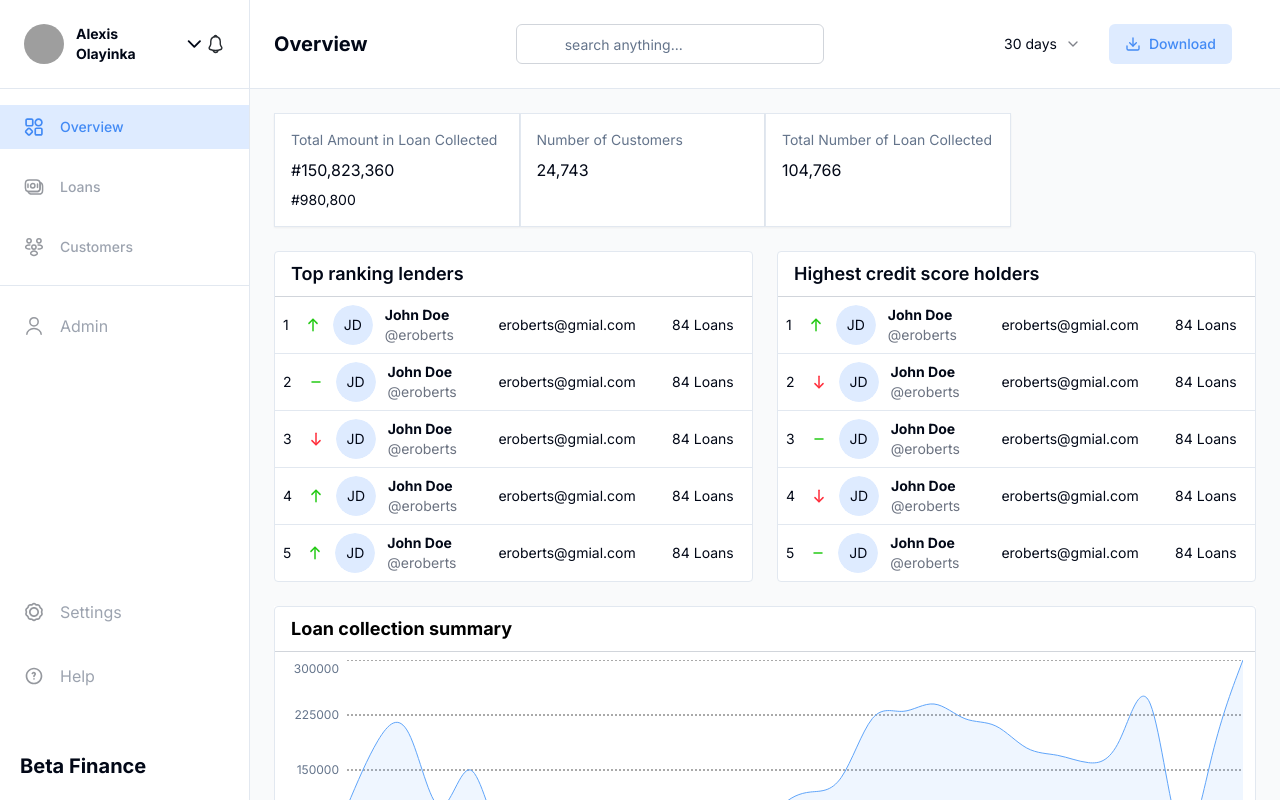
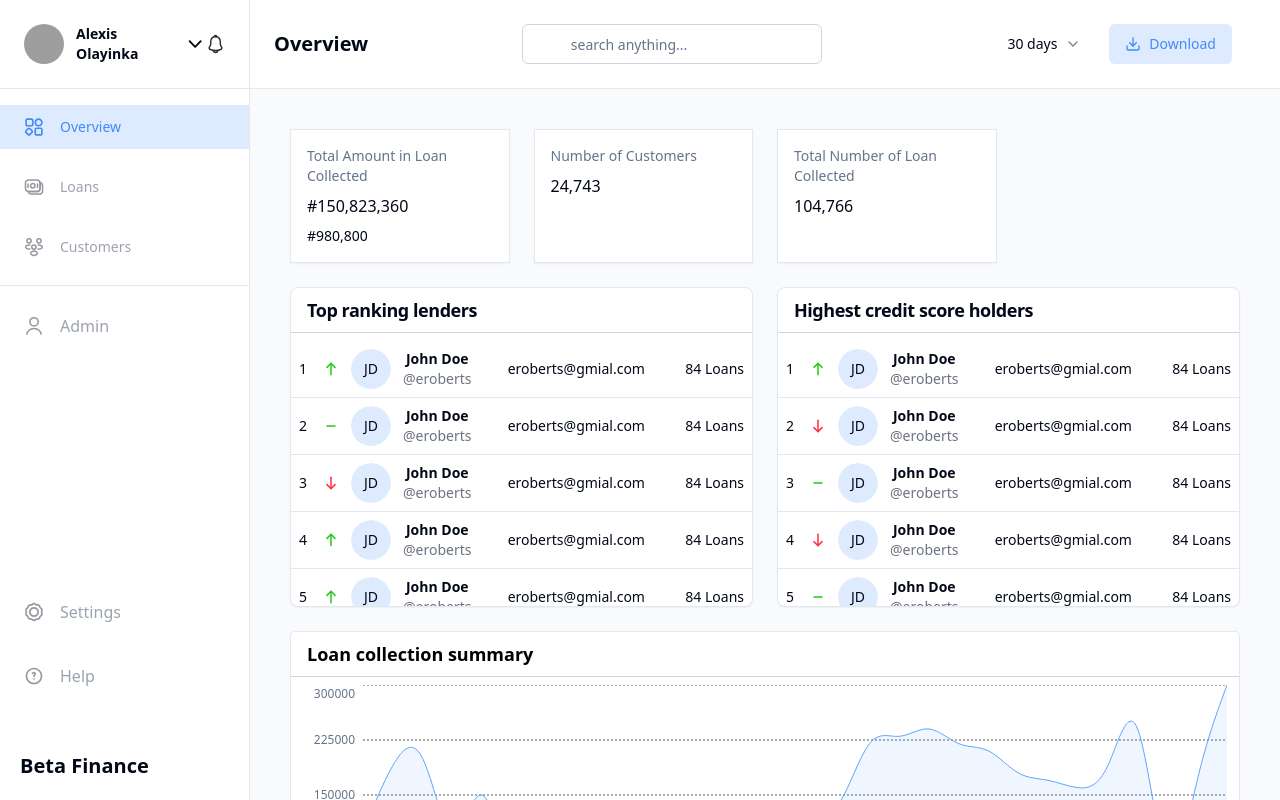
Before and after one commit to JosephKeswet/admin-betafinance, a Next.js app: page / in a window 1280 px wide. Shown: the top 800 px of the page. Built offline with nearby package versions, Linux system fonts and the light colour scheme; grey boxes are pictures that could not be loaded.

Commit message:
style: Removes nested grid from overview page

```diff
--- a/src/app/layout.tsx
+++ b/src/app/layout.tsx
@@ -22,7 +22,7 @@ export default function RootLayout({
 }>) {
   return (
     <html lang="en">
-      <body className={inter.className}>
+      <body className={inter.className + 'max-h-screen'}>
         {" "}
         <ThemeProvider
           attribute="class"
@@ -32,12 +32,12 @@ export default function RootLayout({
         >
           {/* <Toaster /> */}
           <div className="flex items-start h-screen">
-            <div className="hidden lg:block ">
+            <div className="hidden lg:block">
               <Sidebar />
             </div>
-            <div className="flex flex-col w-full">
+            <div className="flex flex-col w-full md:pl-[250px]">
               <Header />
-              <div className="bg-gray-50 w-full flex-1 overflow-auto h-screen p-6">
+              <div className="bg-gray-50 flex-1 z-30 overflow-auto p-2 md:p-6">
                 {children}
               </div>
             </div>
--- a/src/app/loans/page.tsx
+++ b/src/app/loans/page.tsx
@@ -3,7 +3,6 @@ import React from "react";
 const Loans = () => {
   return (
   <div>
-
   </div>
   );
 };
--- a/src/app/page.tsx
+++ b/src/app/page.tsx
@@ -16,12 +16,10 @@ export default function Home() {
   const table = overview_items.overview_table;
 
   return (
-    <main className="flex flex-col flex-1">
-      <div className="">
-        <div className="grid grid-cols-2 md:grid-cols-4  xl:grid-cols-4 2xl:grid-cols-5">
+    <main className="grid grid-cols-1 gap-6 md:grid-cols-2 xl:grid-cols-4 2xl:grid-cols-5 p-4">
       {overview_items.overview_head.map((item, index) => (
         <Card key={index} className="col-span-1 rounded-xs">
-              <CardHeader className="">
+          <CardHeader>
             <CardDescription>{item.title}</CardDescription>
           </CardHeader>
           <CardContent>
@@ -32,19 +30,20 @@ export default function Home() {
           </CardFooter>
         </Card>
       ))}
-        </div>
-        <div className="flex flex-col gap-6">
-          <div className="grid grid-cols-1 md:grid-cols-2 gap-6 mt-6">
+
       {table.map((table, tableIndex) => (
-              <div key={tableIndex} className="bg-white border-[1px] rounded">
-                <h2 className="text-lg font-semibold border-b-[1px] border-gray-300 p-2 pl-4">
+        <Card key={tableIndex} className="col-span-1 md:col-span-2 bg-white p-0 flex flex-col h-[320px]">
+          <CardHeader>
+          <CardTitle className="text-lg font-semibold border-b-[1px] border-gray-300 p-2 pl-4">
             {table.table_name}
-                </h2>
-                <Table className="">
-                  <TableBody className="">
+          </CardTitle>
+          </CardHeader>
+          <CardContent className="flex overflow-auto">
+          <Table className='min-w-[440px] md:min-w-full'>
+            <TableBody>
               {table.rows.map((item, rowIndex) => (
-                      <TableRow className="mx-4" key={rowIndex}>
-                        <TableCell>
+                <TableRow className="left-4" key={rowIndex}>
+                  <TableCell className="text-center">
                     <div className="flex items-center gap-4">
                       <div>
                         <p>{item.holder.id}</p>
@@ -66,7 +65,7 @@ export default function Home() {
                     </div>
                   </TableCell>
                   <TableCell>{item.email}</TableCell>
-                        <TableCell>
+                  <TableCell className="text-right">
                     {item.noOfLoan}
                     <span> Loans</span>
                   </TableCell>
@@ -74,13 +73,11 @@ export default function Home() {
               ))}
             </TableBody>
           </Table>
-              </div>
+          </CardContent>
+        </Card>
       ))}
-          </div>
-          <div className="bg-white">
+      <div className="col-span-1 md:col-span-2 xl:col-span-4 bg-white">
         <Chart />
-          </div>
-        </div>
       </div>
     </main>
   );
--- a/src/components/global/Header.tsx
+++ b/src/components/global/Header.tsx
@@ -14,7 +14,7 @@ const Header = () => {
   const pathname = usePathname();
 
   return (
-    <div className={`bg-white w-full  p-6 border-b `}>
+    <div className={`bg-white w-full p-6 border-b sticky top-0 z-40`}>
       <div className="flex items-center justify-between">
         <div>
           {routes.sidebarItems.map((item, index) => (
--- a/src/components/global/Sidebar.tsx
+++ b/src/components/global/Sidebar.tsx
@@ -22,7 +22,7 @@ const Sidebar = () => {
 
   return (
     <div
-      className={`bg-white border-r w-[250px] h-screen flex flex-col justify-between `}
+      className={`bg-white border-r w-[250px] h-screen fixed left-0 flex flex-col justify-between z-50`}
     >
       <section className="flex flex-col gap-4">
         <div
```
Lines whose indentation alone changed are shown as unchanged.
